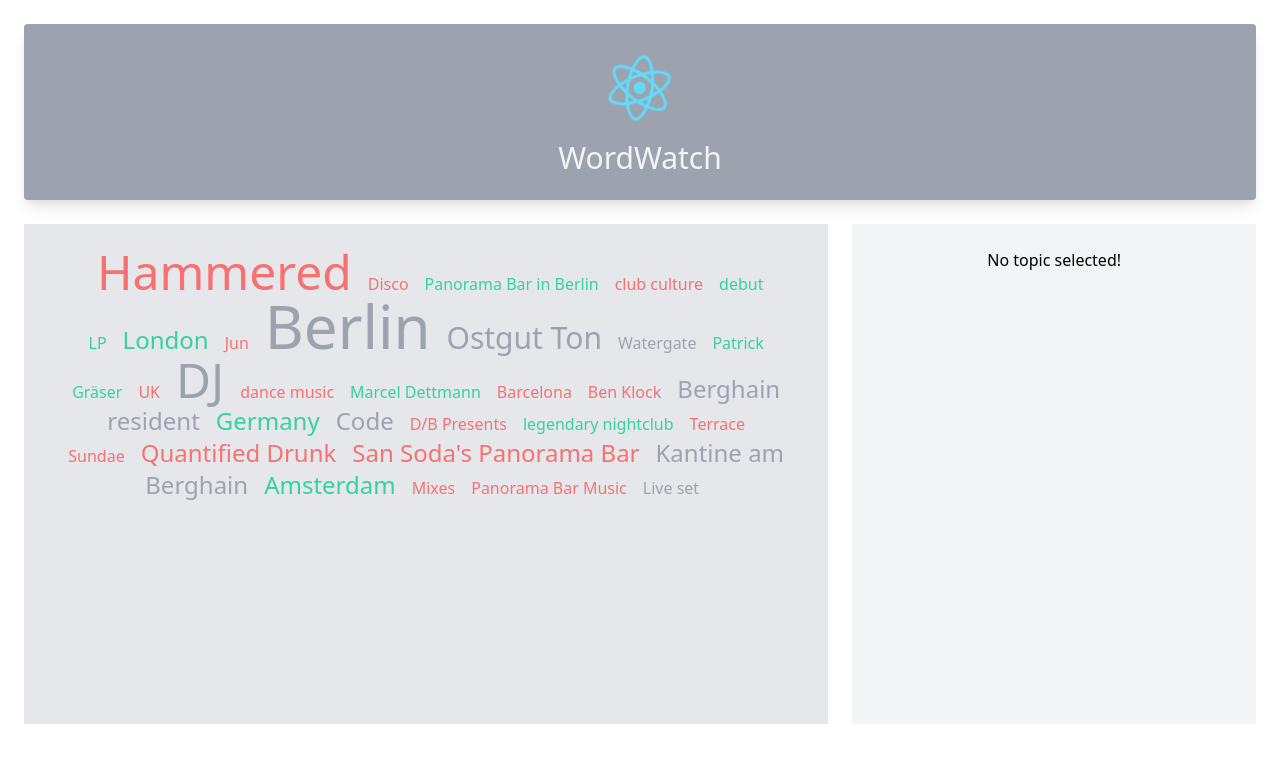
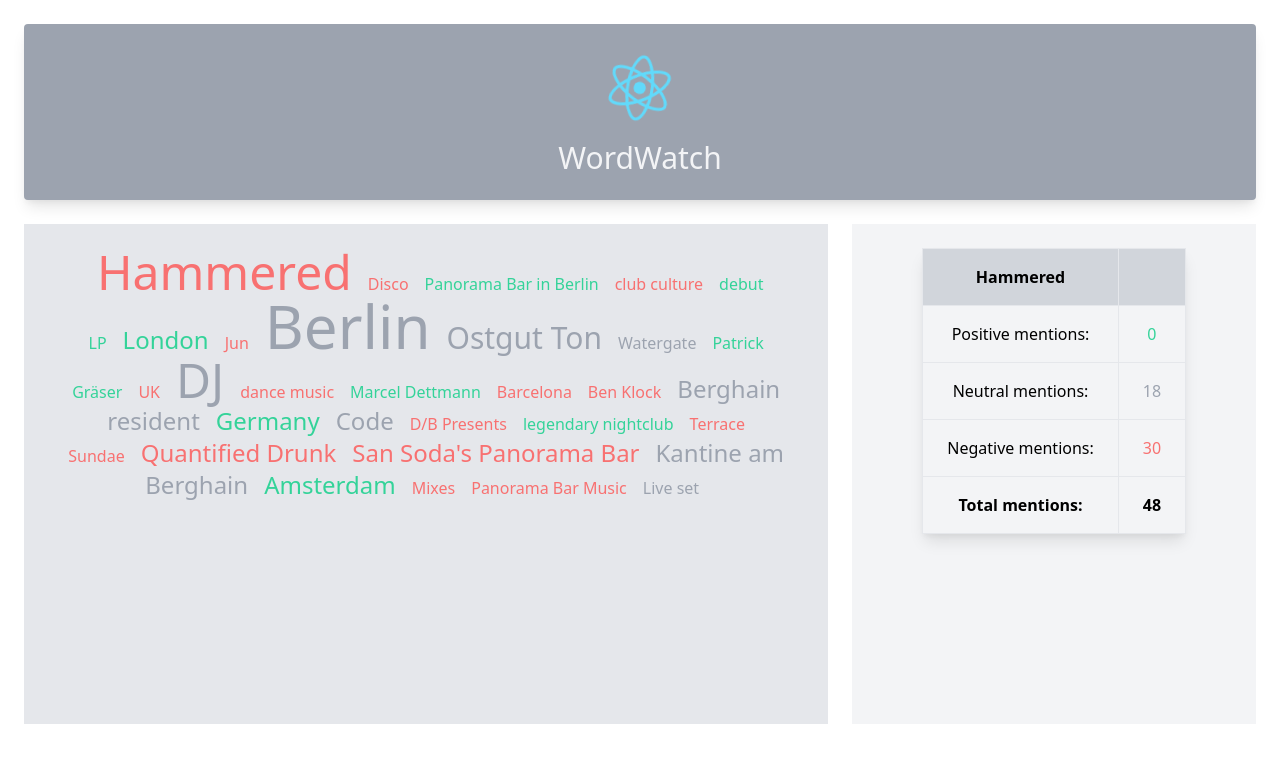
Before and after one commit to rickhallett/wordwatch, a React (Create React App) app: page / in a window 1280 px wide. Shown: the top 762 px of the page. Built offline with nearby package versions, Linux system fonts and the light colour scheme.

Commit message:
set initial active topic through useState

```diff
--- a/src/App.tsx
+++ b/src/App.tsx
@@ -11,12 +11,14 @@
 import { selectRandomTopic } from "./util/selectRandomTopic";
 
 import { ApiInterface } from "./util/getTopicData";
-import rawData from './topics.json';
+import rawData from "./topics.json";
 
 const App = (): JSX.Element => {
   const data: WordCloudData = rawData;
   const [topicData, setTopicData] = useState<Topic[]>(data.topics);
-  const [activeTopic, setActiveTopic] = useState<Topic>({} as Topic);
+  const [activeTopic, setActiveTopic] = useState<Topic>(
+    selectRandomTopic(data.topics)
+  );
 
   // DEPRECATED: updating state on render was causing problems with testing; probably this means it was not a good solution
   // useEffect(() => {
```
